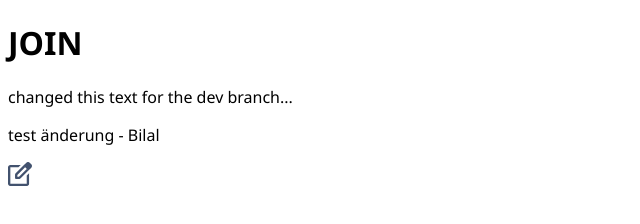
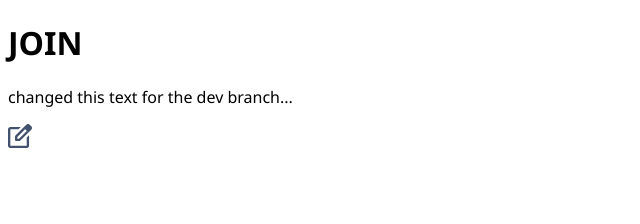
Before and after one commit to BigBackPack/Join, a plain HTML site: page html/index.html in a window 1280 px wide. Shown: the whole page, without its empty margins (0-640 px from the left). Drawn offline with Linux system fonts and the light colour scheme.

Commit message:
test commit remove test text

```diff
--- a/html/index.html
+++ b/html/index.html
@@ -18,7 +18,7 @@
     <h1>JOIN</h1>
 
     <p>changed this text for the dev branch...</p>
-    <p>test änderung - Bilal</p>
+
     <img src="../img/add_icon.svg"/>
 </body>
 </html>
```
